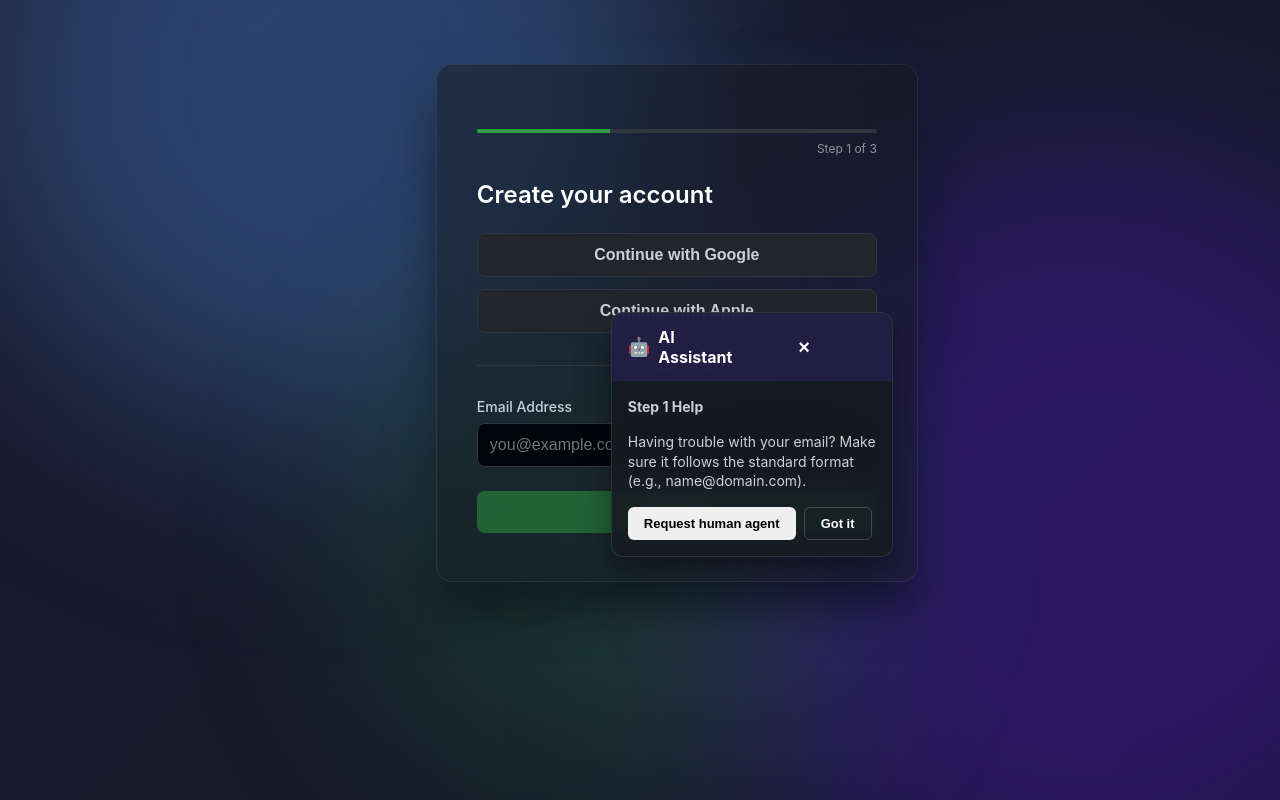
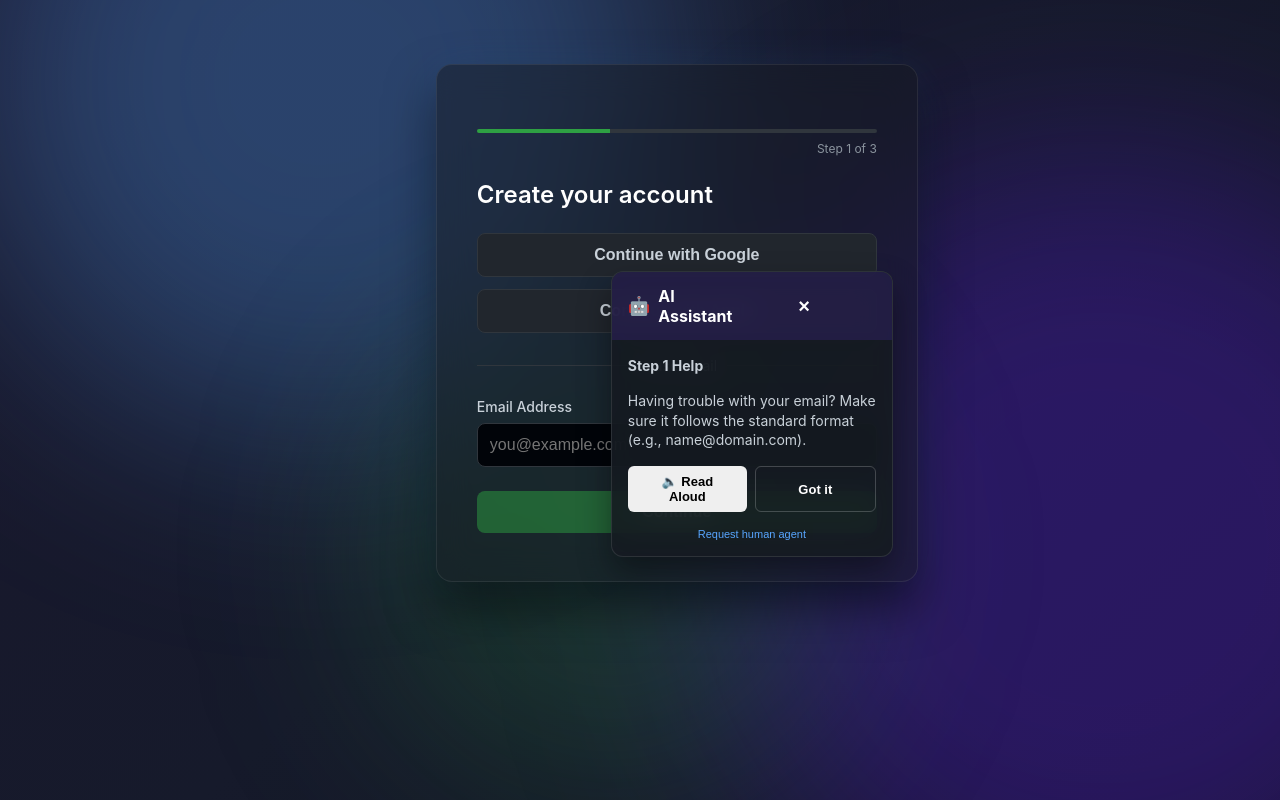
Before and after one commit to judesonC/drop-off-detection-in-signup-flow, a React (Vite) app in the folder signup-app/: page / in a window 1280 px wide. Both pictures are taken after a click on the button "Need help?". Shown: the top 800 px of the page. Built offline with nearby package versions, Linux system fonts and the light colour scheme; no server answers.

Commit message:
Integrated Voice Assistant: AI can now vocalize help content for better accessibility

```diff
--- a/signup-app/src/App.jsx
+++ b/signup-app/src/App.jsx
@@ -107,6 +107,7 @@ function SignupApp({ onViewDashboard }) {
   const [otpStalled, setOtpStalled] = useState(false);
   const [showBot, setShowBot] = useState(false);
   const [hasDismissedBot, setHasDismissedBot] = useState(false);
+  const [isSpeaking, setIsSpeaking] = useState(false);
   const [lastInteraction, setLastInteraction] = useState(Date.now());
   const otpInputRef = useRef(null);
 
@@ -173,6 +174,20 @@ function SignupApp({ onViewDashboard }) {
           case 2: return "Passwords need to be secure. We recommend at least 8 characters with a mix of letters and symbols.";
           case 3: return "OTP delayed? It usually arrives within 60 seconds. Make sure to check your 'Promotions' or 'Spam' folders!";
           default: return "How can I help you today?";
+      }
+  };
+
+  const speakHelp = () => {
+      if ('speechSynthesis' in window) {
+          window.speechSynthesis.cancel(); // Stop any current speech
+          const text = getHelpContent();
+          const utterance = new SpeechSynthesisUtterance(text);
+          utterance.onstart = () => setIsSpeaking(true);
+          utterance.onend = () => setIsSpeaking(false);
+          window.speechSynthesis.speak(utterance);
+          trackStep('voice_help_used', email);
+      } else {
+          alert("Sorry, your browser doesn't support voice synthesis.");
       }
   };
 
@@ -299,9 +314,16 @@ function SignupApp({ onViewDashboard }) {
             <div className="bot-body">
               <p><strong>{step < 4 ? "Step " + step + " Help" : "Assistant"}</strong></p>
               <p>{getHelpContent()}</p>
-              <div className="bot-actions">
-                <button className="btn-sm" onClick={() => { alert("A support ticket has been simulated!"); dismissBot(); }}>Request human agent</button>
-                <button className="btn-sm btn-outline" onClick={dismissBot}>Got it</button>
+              <div className="bot-actions" style={{ flexDirection: 'column' }}>
+                <div style={{ display: 'flex', gap: 8, marginBottom: 8, width: '100%' }}>
+                  <button className="btn-sm" style={{ flex: 1 }} onClick={speakHelp}>
+                    {isSpeaking ? '🔊 Speaking...' : '🔈 Read Aloud'}
+                  </button>
+                  <button className="btn-sm btn-outline" style={{ flex: 1 }} onClick={dismissBot}>Got it</button>
+                </div>
+                <button className="btn-sm btn-text" style={{ fontSize: 11, padding: 0 }} onClick={() => { alert("A support ticket has been simulated!"); dismissBot(); }}>
+                  Request human agent
+                </button>
               </div>
             </div>
           </div>
```
Also changed, not shown: 1 other file (tests, documents, lock files or other folders).
